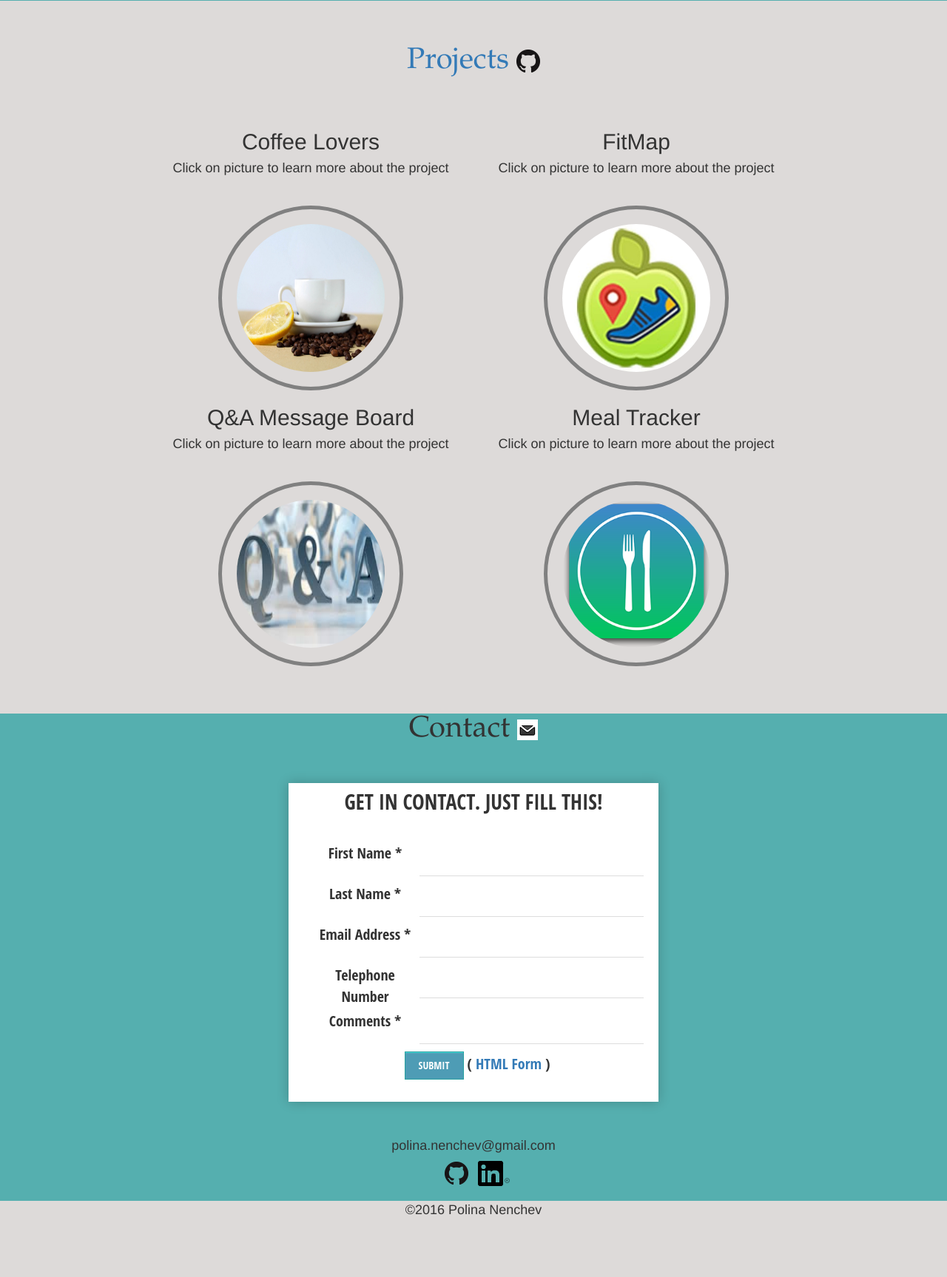
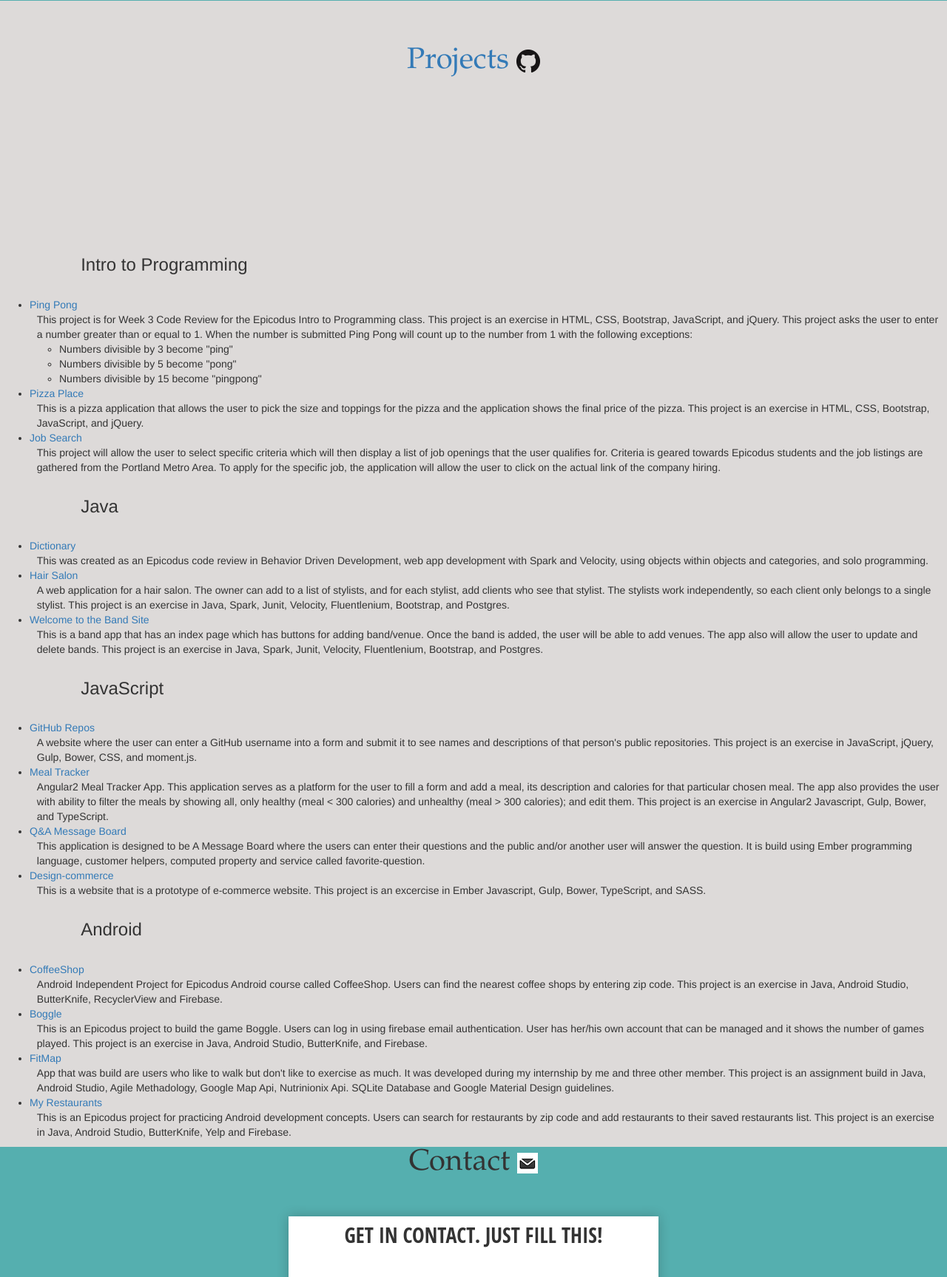
Before and after one commit to polina13/Personal_Portfolio, a PHP site: page / in a window 1280 px wide. Shown: the part 680-2407 px from the top of the page at 74% size. Before the commit the page ends 2323 px from the top, so only its background shows below. Run offline with PHP 8.4, Linux system fonts and the light colour scheme.

Commit message:
Edit projects by listing them by classes taken and include some assigments

```diff
--- a/css/styles.css
+++ b/css/styles.css
@@ -105,7 +105,7 @@ header {
   margin-bottom: 60px;
 }
 
-#project-img {
+/*#project-img {
   z-index: 1000;
   text-align: center;
   height: 600px;
@@ -116,6 +116,9 @@ header {
 #project-img a img {
   width:250px;
   padding: 20px;
+}*/
+.navbar-brand {
+  text-align: center;
 }
 
 /*CONTACT*/
--- a/html_form_send.php
+++ b/html_form_send.php
@@ -72,7 +72,7 @@ $headers = 'From: '.$email_from."\r\n".
 
 <!-- place your own success html below -->
 
-Thank you for contacting us. We will be in touch with you very soon.
+Thank you for contacting me. I will be in touch with you very soon.
 
 <?php
 }
--- a/index.html
+++ b/index.html
@@ -38,32 +38,127 @@
 <!-- PROJECTS -->
     <div class="content" id="projects">
         <p><a id="dev_projects" href="https://github.com/polina13">
-            <h4 class="page-title">Projects
-               <img src="img/GitHub-Mark-32px.png">
+            <h4 class="page-title">Projects <img src="img/GitHub-Mark-32px.png">
             </h4></a></p>
+    </div>
+<!--  PROJECT LIST-->
+    <!--  INTRO-->
+         <div class="projectlist"  id="intro">
+           <div class="row">
+             <div class="col-sm-1"></div>
+             <div class="col-sm-9">
+               <h3>Intro to Programming</h3>
+             </div>
+           </div>
+           <ul>
+             <br>
+             <li><a href="https://github.com/polina13/pingpong1.git">Ping Pong</a></li>
+               <p>
+                 This project is for Week 3 Code Review for the Epicodus Intro to Programming class. This project is an exercise in HTML, CSS, Bootstrap, JavaScript, and jQuery. This project asks the user to enter a number greater than or equal to 1. When the number is submitted Ping Pong will count up to the number from 1 with the following exceptions:
+                 <ul>
+                   <li>Numbers divisible by 3 become "ping"</li>
+                   <li>Numbers divisible by 5 become "pong"</li>
+                   <li>Numbers divisible by 15 become "pingpong"</li>
+                 </ul>
+               </p>
+             <li><a href="http://polina13.github.io/pizza-place.">Pizza Place</a></li>
+               <p>
+                This is a pizza application that allows the user to pick the size and toppings for the pizza and the application shows the final price of the pizza. This project is an exercise in HTML, CSS, Bootstrap, JavaScript, and jQuery.
+               </p>
+             <li><a href="https://github.com/jwuerch/Job-Finder-and-Resources-JS.git">Job Search</a></li>
+               <p>
+                This project will allow the user to select specific criteria which will then display a list of job openings that the user qualifies for. Criteria is geared towards Epicodus students and the job listings are gathered from the Portland Metro Area. To apply for the specific job, the application will allow the user to click on the actual link of the company hiring.
+               </p>
+           </ul>
+         </div>
 
-      <div class="row" id="project-img">
-          <div class="col-md-6"><h2>Coffee Lovers</h2>
-              <h4>Click on picture to learn more about the project</h4>
-              <a href="https://github.com/polina13/CoffeeShop.git"><img  class="img-circle" src="img/coffebackground.jpeg"  width="304" height="236"></a>
-          </div>
-          <div class="col-md-6"><h2>FitMap</h2>
-              <h4>Click on picture to learn more about the project</h4>
-              <a href="https://github.com/polina13/FitMap.git"><img class="img-circle" src="img/fitMap.png"  width="304" height="236"></a>
-          </div>
-          <div class="col-md-6"><h2>Q&A Message Board</h2>
-              <h4>Click on picture to learn more about the project</h4>
-              <!--  HOW TO ADD PARAGRAPH THAT WILL BE WRAPPED ?? Ask-->
-              <a href="https://github.com/polina13/Q-A-MessageBlog.git"><img  class="img-circle" src="img/q&a.png"  width="304" height="236"></a>
-          </div>
-          <!--  Meal Tracker -->
-          <div class="col-md-6"><h2>Meal Tracker</h2>
-              <h4>Click on picture to learn more about the project</h4>
-              <a href="https://github.com/polina13/mealTracker.git"><img  class="img-circle" src="img/meal.png"  width="304" height="236"></a>
-          </div>
-
+<!--  JAVA-->
+     <div class="projectlist"  id="java">
+       <div class="row">
+         <div class="col-sm-1">
+         </div>
+         <div class="col-sm-2">
+           <h3>Java</h3>
+         </div>
+       </div>
+         <ul>
+           <br>
+           <li><a href="https://github.com/polina13/Dictionary-CodeReview.git">Dictionary</a></li>
+             <p>
+               This was created as an Epicodus code review in Behavior Driven Development, web app development with Spark and Velocity, using objects within objects and categories, and solo programming.
+             </p>
+           <li><a href="https://github.com/polina13/HairSalon.git">Hair Salon</a></li>
+             <p>
+               A web application for a hair salon. The owner can add to a list of stylists, and for each stylist, add clients who see that stylist. The stylists work independently, so each client only belongs to a single stylist. This project is an exercise in Java, Spark, Junit, Velocity, Fluentlenium, Bootstrap, and Postgres.
+             </p>
+            <li><a href="https://github.com/polina13/Java-Bands-CodeReview.git">Welcome to the Band Site</a></li>
+            <p>
+              This is a band app that has an index page which has buttons for adding band/venue. Once the band is added, the user will be able to add venues. The app also will allow the user to update and delete bands. This project is an exercise in Java, Spark, Junit, Velocity, Fluentlenium, Bootstrap, and Postgres.
+            </p>
+        </ul>
       </div>
     </div>
+
+    <!--  JAVASCRIPT-->
+    <div class="projectlist" id="js">
+      <div class="row">
+        <div class="col-sm-1">
+        </div>
+        <div class="col-sm-2">
+          <h3>JavaScript</h3>
+        </div>
+      </div>
+        <ul>
+          <br>
+          <li><a href="https://github.com/polina13/JS-API-Github.git">GitHub Repos</a></li>
+            <p>
+             A website where the user can enter a GitHub username into a form and submit it to see names and descriptions of that person's public repositories. This project is an exercise in JavaScript, jQuery, Gulp, Bower, CSS, and moment.js.
+            </p>
+          <li><a href="https://github.com/polina13/JS-Angular-MealTracker.git">Meal Tracker</a></li>
+            <p>
+             Angular2 Meal Tracker App. This application serves as a platform for the user to fill a form and add a meal, its description and calories for that particular chosen meal. The app also provides the user with ability to filter the meals by showing all, only healthy (meal < 300 calories) and unhealthy (meal > 300 calories); and edit them. This project is an exercise in Angular2 Javascript, Gulp, Bower, and TypeScript.
+            </p>
+          <li><a href="https://github.com/polina13/Q-A-MessageBlog.git">Q&A Message Board</a></li>
+            <p>
+             This application is designed to be A Message Board where the users can enter their questions and the public and/or another user will answer the question. It is build using Ember programming language, customer helpers, computed property and service called favorite-question.
+            </p>
+          <li><a href="https://github.com/polina13/JS-Ember-design-commerce.git">Design-commerce</a></li>
+            <p>
+              This is a website that is a prototype of e-commerce website. This project is an excercise in Ember Javascript, Gulp, Bower, TypeScript, and SASS.
+            </p>
+        </ul>
+    </div>
+
+    <div class="projectlist" id="android">
+        <div class="row">
+          <div class="col-sm-1">
+          </div>
+          <div class="col-sm-2">
+            <h3>Android</h3>
+          </div>
+        </div>
+          <ul>
+            <br>
+            <li><a href="https://github.com/polina13/CoffeeShop.git">CoffeeShop</a></li>
+              <p>
+                Android Independent Project for Epicodus Android course called CoffeeShop. Users can find the nearest coffee shops by entering zip code. This project is an exercise in Java, Android Studio, ButterKnife, RecyclerView and Firebase.
+              </p>
+            <li><a href="https://github.com/polina13/Boggle.git">Boggle</a></li>
+              <p>
+                This is an Epicodus project to build the game Boggle. Users can log in using firebase email authentication. User has her/his own account that can be managed and it shows the number of games played. This project is an exercise in Java, Android Studio, ButterKnife, and Firebase.
+              </p>
+            <li><a href="https://github.com/polina13/FitMap.git">FitMap</a></li>
+              <p>
+                App that was build are users who like to walk but don't like to exercise as much. It was developed during my internship by me and three other member. This project is an assignment build in Java, Android Studio, Agile Methadology, Google Map Api, Nutrinionix Api. SQLite Database and Google Material Design guidelines.
+              </p>
+            <li><a href="https://github.com/polina13/Android-Restaurants.git">My Restaurants</a></li>
+              <p>
+                This is an Epicodus project for practicing Android development concepts. Users can search for restaurants by zip code and add restaurants to their saved restaurants list. This project is an exercise in Java, Android Studio, ButterKnife, Yelp and Firebase.
+              </p>
+          </ul>
+      </div>
+
+
 
     <div class="content" id="contact">
       <h4 class="page-title">Contact <img src="img/contact.png"></h4>
```
